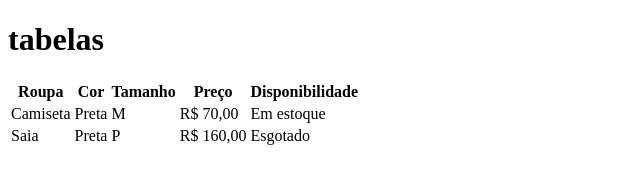
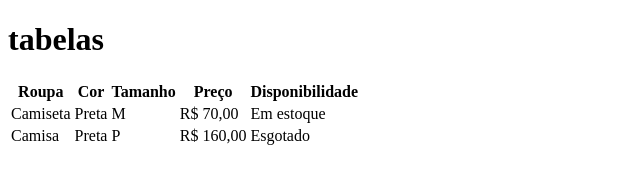
Before and after one commit to jessica-os/aula-tabela, a plain HTML site: page index.html in a window 1280 px wide. Shown: the full height of the page, 0-640 px from the left. Drawn offline with Linux system fonts and the light colour scheme.

```diff
--- a/index.html
+++ b/index.html
@@ -24,7 +24,7 @@
             <td>Em estoque</td>
        </tr>
         <tr>
-            <td>Saia</td>
+            <td>Camisa</td>
             <td>Preta</td>
             <td>P</td>
             <td>R$ 160,00</td>
```
